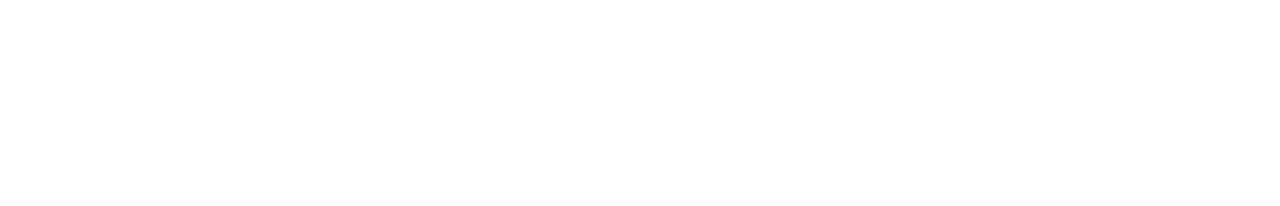
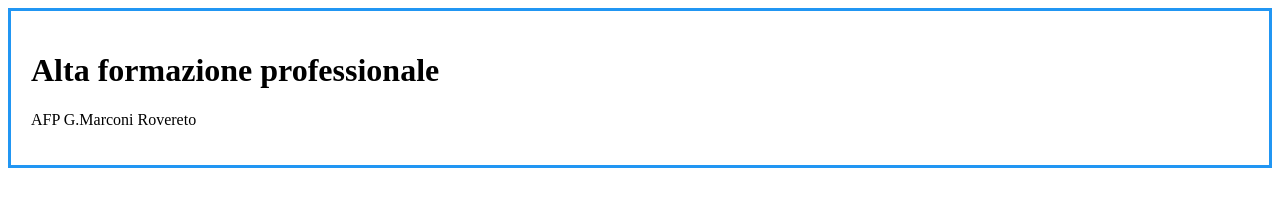
Before and after one commit to Matte201919/programmazione_web, a plain HTML site: page index.html in a window 1280 px wide. Drawn offline with Linux system fonts and the light colour scheme.

Commit message:
aggiunto header con stile grafico

```diff
--- a/index.html
+++ b/index.html
@@ -8,5 +8,16 @@
 </head>
 <body>
 
+    <header id="header_afp" class="border_box">
+        <h1>Alta formazione professionale</h1>
+        <p>AFP G.Marconi Rovereto</p>
+    </header>
+
+    <aside></aside>
+
+    <main></main>
+
+    <footer></footer>
+
 </body>
 </html>
--- a/style.css
+++ b/style.css
@@ -0,0 +1,4 @@
+.border_box {
+    border: 3px solid #2196F3;
+    padding: 20px;
+}
```
